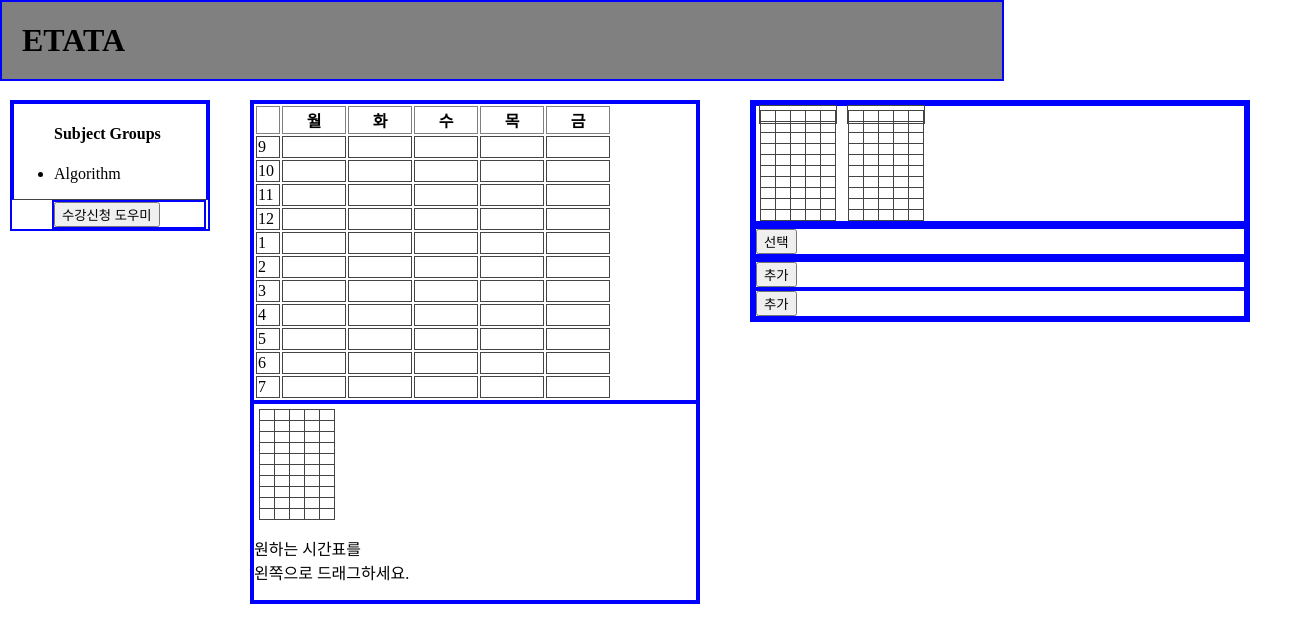
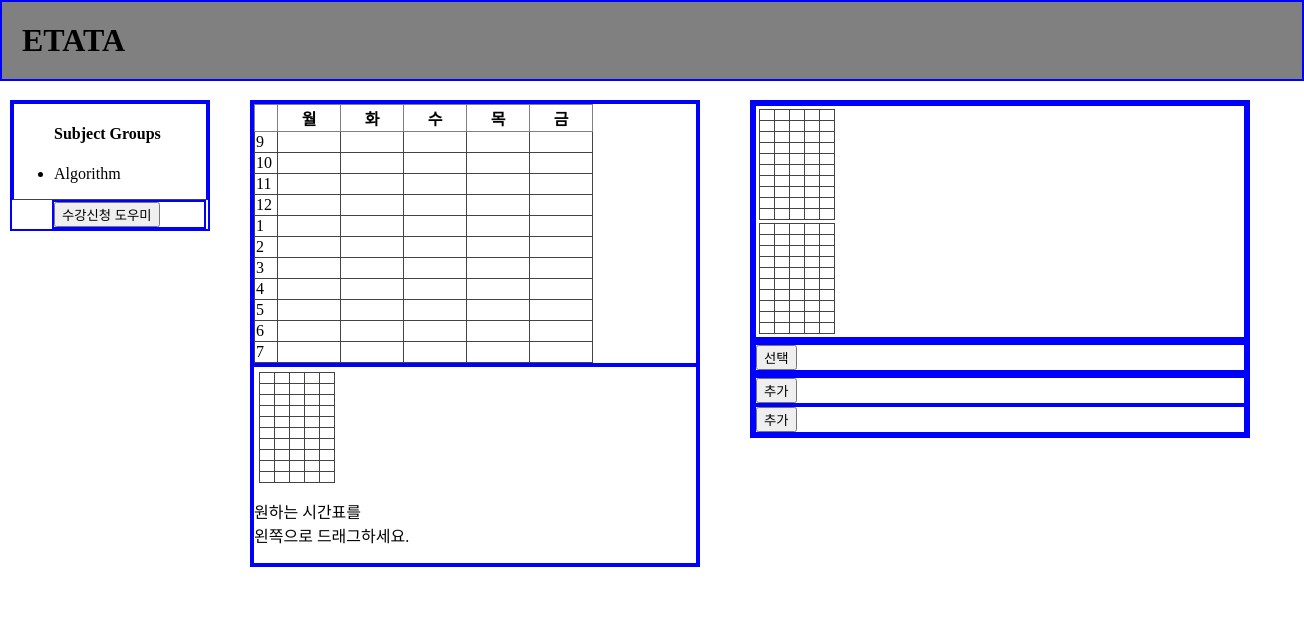
Before and after one commit to jmchoi1225/etata, a website: page views/index.html in a window 1280 px wide. Shown: the whole page, 1304 px wide, since content can reach past the window. Drawn offline with Linux system fonts and the light colour scheme.

Commit message:
border 변경

```diff
--- a/views/index.css
+++ b/views/index.css
@@ -6,7 +6,7 @@ div{
 
 /******top******/
 .topnav{
-    width : 1000px;
+    width : 1300px;
     position : absolute;
     top : 0;
     left : 0;
@@ -48,8 +48,9 @@ div{
     top: 100px;
     left: 250px;
 }
-#main_timetable{
-    vertical-align: middle;
+#main_timetable> table{
+    border:0.5px solid gray;
+    border-collapse: collapse;
 }
 #main_timetable>td{
     height: 40px;
@@ -95,7 +96,6 @@ div{
     margin: 3px;
     border-collapse: collapse;
     border:0.5px solid #444444;
-    display: inline;
 }
 #timetables> th, td{
     height: 8px;
```
